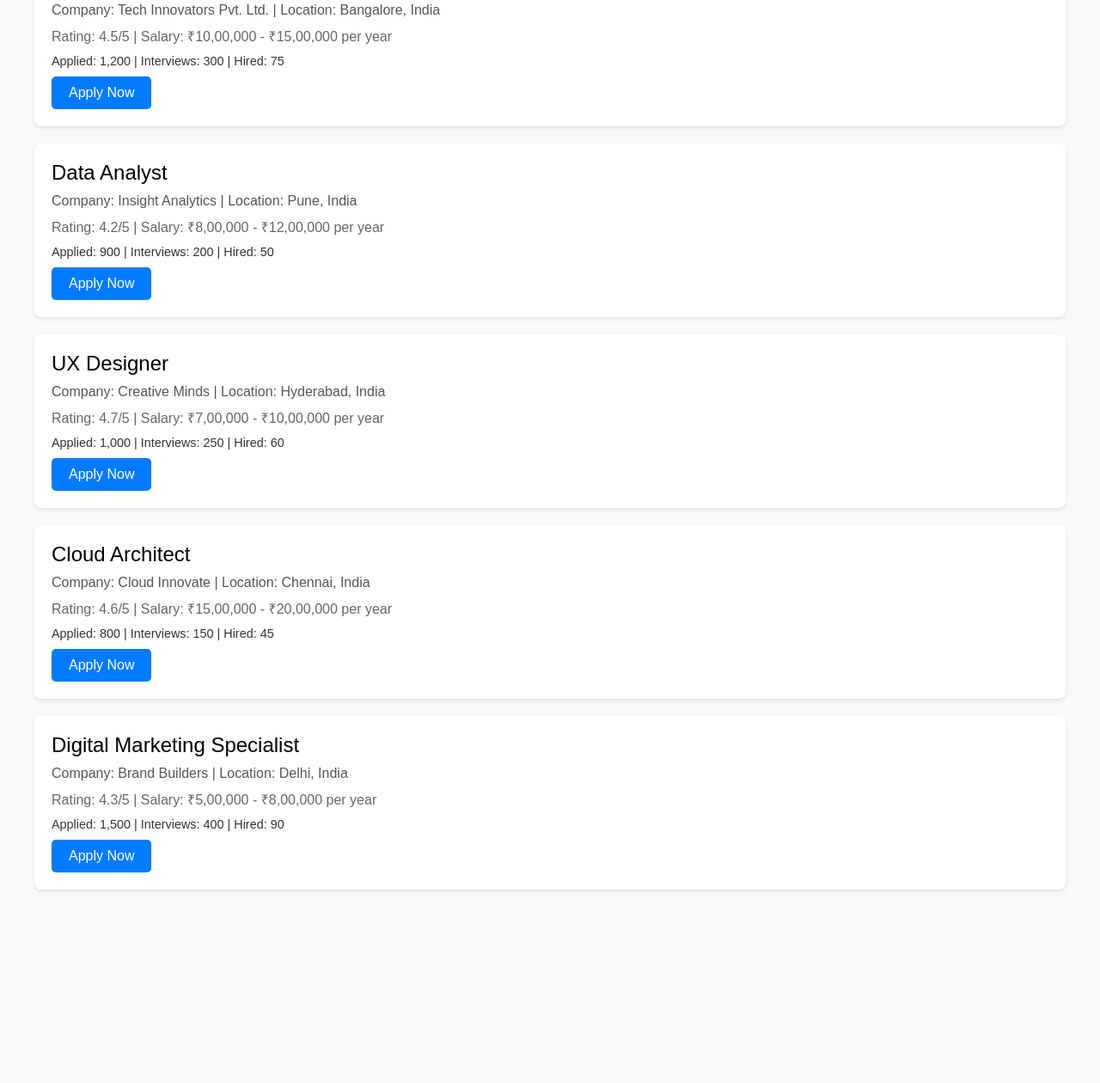
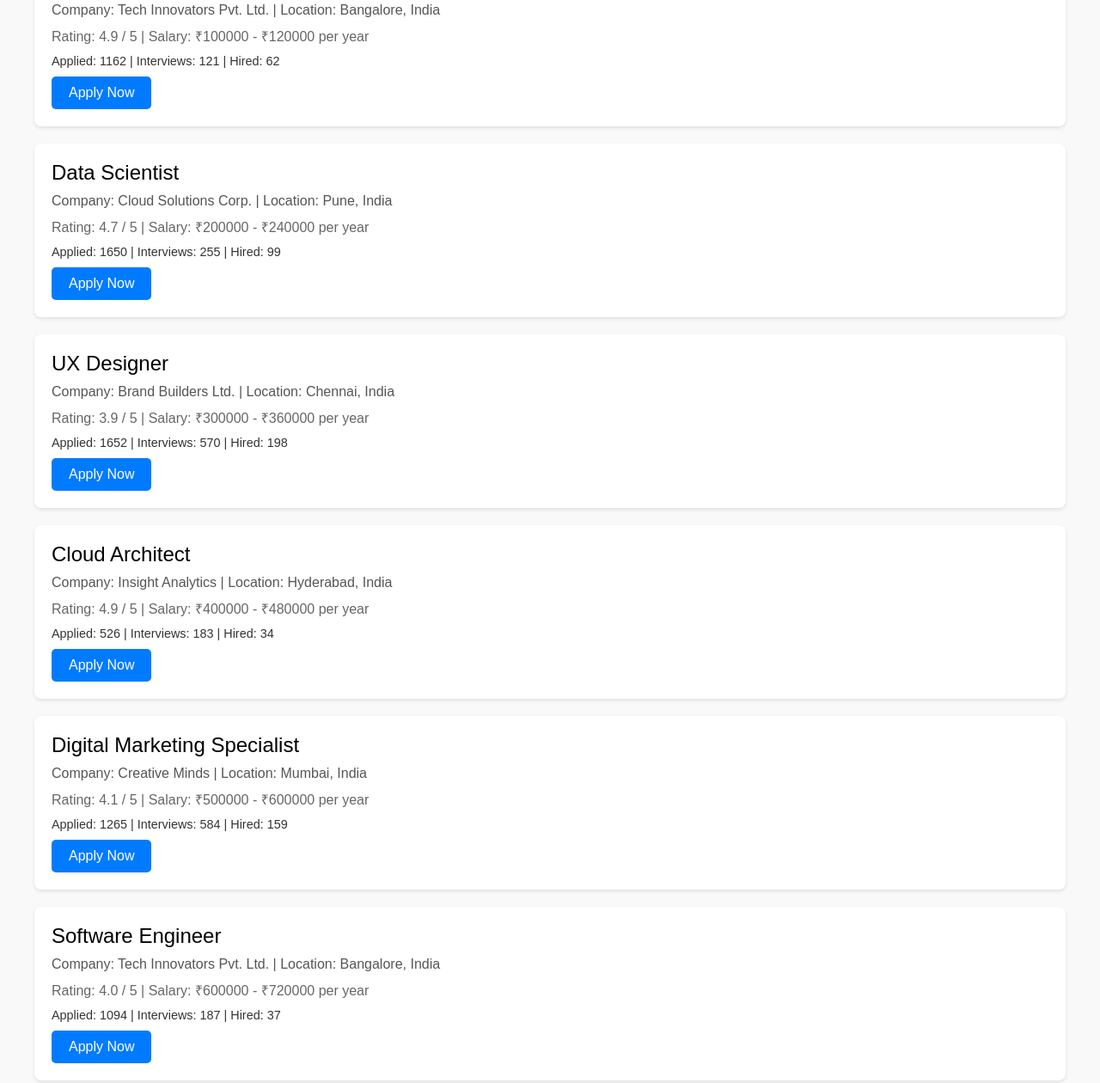
Before and after one commit to anushkadas27/Job_Listing, a plain HTML site: page index.html in a window 1280 px wide. Shown: the part 215-1475 px from the top of the page at 86% size. Before the commit the page ends 1310 px from the top, so only its background shows below. Drawn offline with Linux system fonts and the light colour scheme.

Commit message:
Updated jobs.html file

```diff
--- a/index.html
+++ b/index.html
@@ -65,56 +65,40 @@
         <h1>Job Listings</h1>
     </header>
     <div class="container">
-        <!-- Job Listing Example -->
-        <div class="job-card">
-            <div class="job-title">Software Engineer</div>
-            <div class="company-info">Company: Tech Innovators Pvt. Ltd. | Location: Bangalore, India</div>
-            <div class="job-details">Rating: 4.5/5 | Salary: ₹10,00,000 - ₹15,00,000 per year</div>
-            <div class="application-stats">
-                Applied: 1,200 | Interviews: 300 | Hired: 75
-            </div>
-            <a href="#" class="apply-button">Apply Now</a>
-        </div>
+        <!-- Generating 50 job cards dynamically -->
+        <script>
+            const container = document.querySelector('.container');
+            const locations = ["Bangalore, India", "Pune, India", "Chennai, India", "Hyderabad, India", "Mumbai, India"];
+            const companies = ["Tech Innovators Pvt. Ltd.", "Cloud Solutions Corp.", "Brand Builders Ltd.", "Insight Analytics", "Creative Minds"];
+            const titles = ["Software Engineer", "Data Scientist", "UX Designer", "Cloud Architect", "Digital Marketing Specialist"];
 
-        <div class="job-card">
-            <div class="job-title">Data Analyst</div>
-            <div class="company-info">Company: Insight Analytics | Location: Pune, India</div>
-            <div class="job-details">Rating: 4.2/5 | Salary: ₹8,00,000 - ₹12,00,000 per year</div>
-            <div class="application-stats">
-                Applied: 900 | Interviews: 200 | Hired: 50
-            </div>
-            <a href="#" class="apply-button">Apply Now</a>
-        </div>
+            let jobCardsHTML = "";
 
-        <div class="job-card">
-            <div class="job-title">UX Designer</div>
-            <div class="company-info">Company: Creative Minds | Location: Hyderabad, India</div>
-            <div class="job-details">Rating: 4.7/5 | Salary: ₹7,00,000 - ₹10,00,000 per year</div>
-            <div class="application-stats">
-                Applied: 1,000 | Interviews: 250 | Hired: 60
-            </div>
-            <a href="#" class="apply-button">Apply Now</a>
-        </div>
+            for (let i = 0; i < 50; i++) {
+                const title = titles[i % titles.length];
+                const company = companies[i % companies.length];
+                const location = locations[i % locations.length];
+                const rating = (Math.random() * (5 - 3.5) + 3.5).toFixed(1); // Random rating between 3.5 and 5.0
+                const salary = `₹${(i + 1) * 100000} - ₹${(i + 1) * 120000} per year`;
+                const applied = Math.floor(Math.random() * 2000) + 100; // Random applied between 100 and 2000
+                const interviews = Math.floor(applied * (Math.random() * 0.5 + 0.1)); // Random interviews
+                const hired = Math.floor(interviews * (Math.random() * 0.5 + 0.1)); // Random hires
 
-        <div class="job-card">
-            <div class="job-title">Cloud Architect</div>
-            <div class="company-info">Company: Cloud Innovate | Location: Chennai, India</div>
-            <div class="job-details">Rating: 4.6/5 | Salary: ₹15,00,000 - ₹20,00,000 per year</div>
-            <div class="application-stats">
-                Applied: 800 | Interviews: 150 | Hired: 45
-            </div>
-            <a href="#" class="apply-button">Apply Now</a>
-        </div>
+                jobCardsHTML += `
+                    <div class="job-card">
+                        <div class="job-title">${title}</div>
+                        <div class="company-info">Company: ${company} | Location: ${location}</div>
+                        <div class="job-details">Rating: ${rating} / 5 | Salary: ${salary}</div>
+                        <div class="application-stats">
+                            Applied: ${applied} | Interviews: ${interviews} | Hired: ${hired}
+                        </div>
+                        <a href="#" class="apply-button">Apply Now</a>
+                    </div>
+                `;
+            }
 
-        <div class="job-card">
-            <div class="job-title">Digital Marketing Specialist</div>
-            <div class="company-info">Company: Brand Builders | Location: Delhi, India</div>
-            <div class="job-details">Rating: 4.3/5 | Salary: ₹5,00,000 - ₹8,00,000 per year</div>
-            <div class="application-stats">
-                Applied: 1,500 | Interviews: 400 | Hired: 90
-            </div>
-            <a href="#" class="apply-button">Apply Now</a>
-        </div>
+            container.innerHTML = jobCardsHTML;
+        </script>
     </div>
 </body>
 </html>
```
